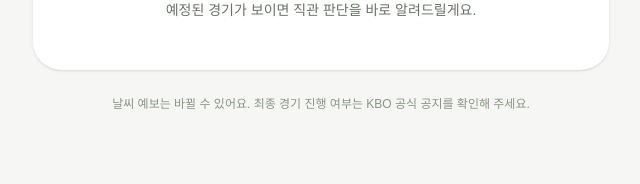
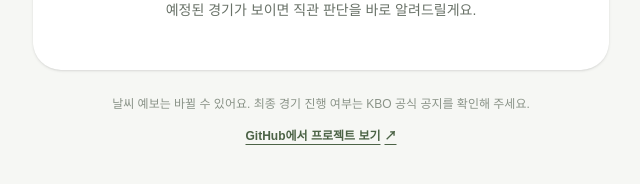
Before and after one commit to mucho7/build-the-dom, a Next.js app: page / in a window 1280 px wide. Shown: the part 464-648 px from the top of the page, without its empty margins (319-959 px from the left). Built offline with nearby package versions, Linux system fonts and the light colour scheme; no server answers; the database is empty.

Commit message:
docs: README와 프로젝트 안내 링크 보완

```diff
--- a/src/app/page.tsx
+++ b/src/app/page.tsx
@@ -224,9 +224,17 @@ export default function Home() {
           <EmptyCard />
         )}
 
-        <p className="px-3 pt-6 text-center text-xs leading-5 text-[#8a9388]">
-          날씨 예보는 바뀔 수 있어요. 최종 경기 진행 여부는 KBO 공식 공지를 확인해 주세요.
-        </p>
+        <footer className="px-3 pt-6 text-center text-xs leading-5 text-[#8a9388]">
+          <p>날씨 예보는 바뀔 수 있어요. 최종 경기 진행 여부는 KBO 공식 공지를 확인해 주세요.</p>
+          <a
+            href="https://github.com/mucho7/build-the-dom"
+            target="_blank"
+            rel="noreferrer"
+            className="mt-3 inline-flex items-center gap-1 font-semibold text-[#4c6346] underline underline-offset-4 transition hover:text-[#182017]"
+          >
+            GitHub에서 프로젝트 보기 <span aria-hidden="true">↗</span>
+          </a>
+        </footer>
       </div>
     </main>
   );
```
Also changed, not shown: 1 other file (tests, documents, lock files or other folders).
